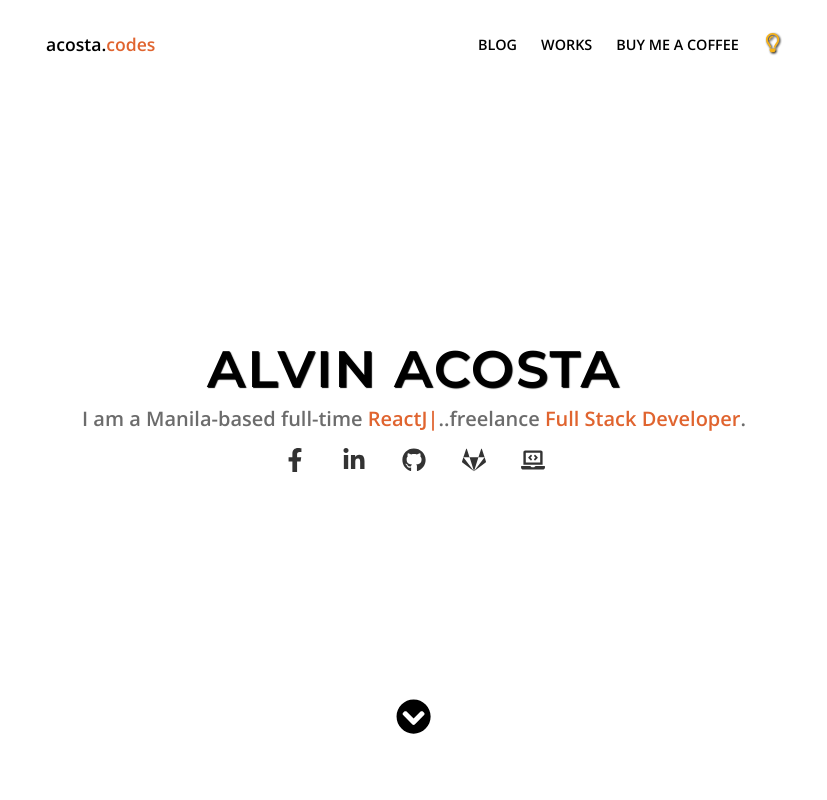
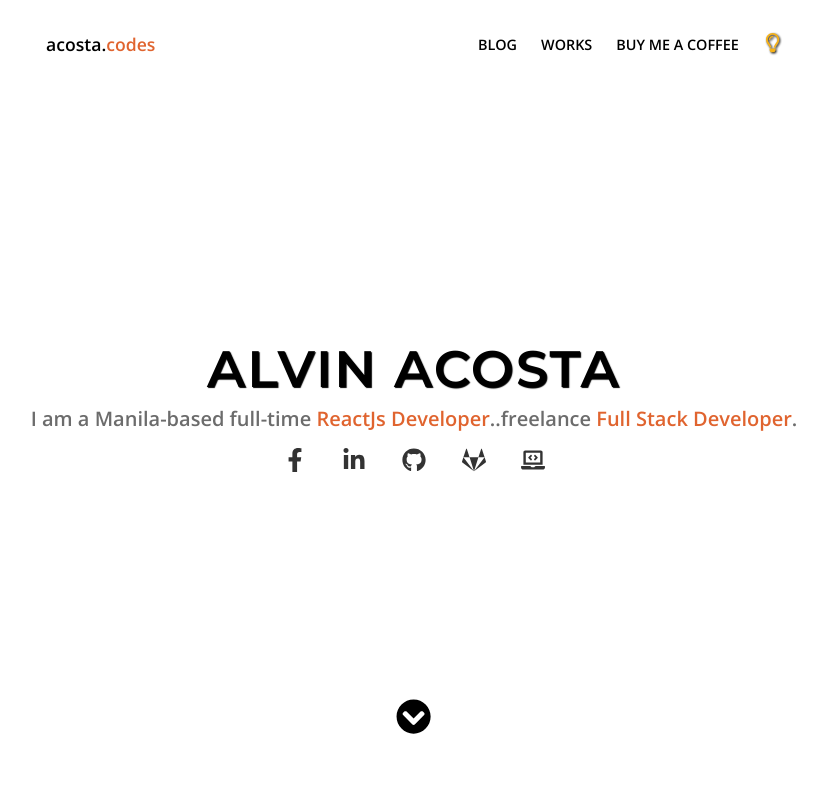
Before and after one commit to Exx-hub/acosta-codes-blog, a Next.js app: page / in a window 1280 px wide. Shown: the top 800 px of the page, without its empty margins (226-1053 px from the left). Built offline with nearby package versions, Linux system fonts and the light colour scheme.

Commit message:
uninstalled react-typed for now

```diff
--- a/components/Landing.tsx
+++ b/components/Landing.tsx
@@ -3,7 +3,6 @@ import { FaChevronCircleDown } from "react-icons/fa";
 
 import styles from "../styles/Landing.module.css";
 import Link from "next/link";
-import Typed from "react-typed";
 
 function Landing() {
   return (
@@ -11,15 +10,7 @@ function Landing() {
       <section className={styles.mainContent}>
         <h1>ALVIN ACOSTA</h1>
         <p>
-          I am a Manila-based full-time{" "}
-          <span>
-            <Typed
-              strings={["ReactJs Developer"]}
-              loop
-              typeSpeed={100}
-              backSpeed={180}
-            />
-          </span>
+          I am a Manila-based full-time <span>ReactJs Developer</span>
           ..freelance <span>Full Stack Developer</span>.
         </p>
 
--- a/package.json
+++ b/package.json
@@ -22,7 +22,6 @@
     "react-icons": "^4.7.1",
     "react-markdown": "^8.0.4",
     "react-syntax-highlighter": "^15.5.0",
-    "react-typed": "^1.2.0",
     "typescript": "4.9.4"
   },
   "devDependencies": {
```
Also changed, not shown: 1 other file (tests, documents, lock files or other folders).
